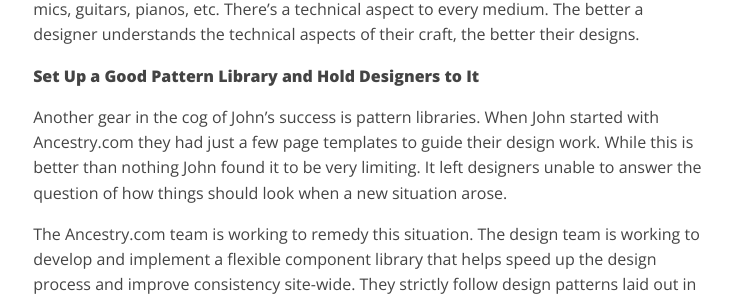
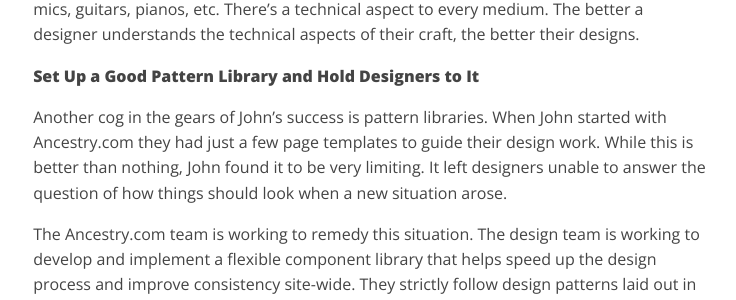
Before and after one commit to tomdeforest/tomdeforest.github.io, a Jekyll site: the page built from _posts/2014-08-19-john-dilworth.md, in a window 1280 px wide and 900 px high, scrolled down 779 px. Shown: the part 154-454 px from the top of the window, without its empty margins (356-1092 px from the left). Built offline with Jekyll 4.4.1, drawn with Linux system fonts in a browser that asks for light colours.

Commit message:
of cogs and gears

```diff
--- a/_posts/2014-08-19-john-dilworth.md
+++ b/_posts/2014-08-19-john-dilworth.md
@@ -21,7 +21,7 @@ hero-background-class: ancestry
 	<p>Some argue that designers don&rsquo;t need to know how to code. John&rsquo;s response to this argument is, &ldquo;It doesn&rsquo;t hurt. And it helps a lot.&rdquo; </p>
 	<p>I agree. The more we know how the web works, the better we can design for it. A painter knows paint. A sculptor knows clay or marble. Musicians understand acoustics, feedback, mics, guitars, pianos, etc. There&rsquo;s a technical aspect to every medium. The better a designer understands the technical aspects of their craft, the better their designs.</p>
 	<p><strong>Set Up a Good Pattern Library and Hold Designers to It</strong></p>
-	<p>Another gear in the cog of John&rsquo;s success is pattern libraries. When John started with Ancestry.com they had just a few page templates to guide their design work. While this is better than nothing John found it to be very limiting. It left designers unable to answer the question of how things should look when a new situation arose.</p>
+	<p>Another cog in the gears of John&rsquo;s success is pattern libraries. When John started with Ancestry.com they had just a few page templates to guide their design work. While this is better than nothing, John found it to be very limiting. It left designers unable to answer the question of how things should look when a new situation arose.</p>
 	<p>The Ancestry.com team is working to remedy this situation. The design team is working to develop and implement a flexible component library that helps speed up the design process and improve consistency site-wide. They strictly follow design patterns laid out in a central library. These patterns are built around components instead of page templates. The components are designed to work in every situation they could be used. If a designer presents work that alters a defined pattern, they are required to change their design or to submit changes to the pattern library. If they submit changes to the pattern, they must be viable everywhere that component is used. Through this rigor, Ancestry.com is able to maintain a high level of clarity and consistency.</p>
 	<p><strong>Speak the Language of Business</strong></p>
 	<p>John starts every new effort by carefully defining the objectives for the project with the stakeholders. What are the goals? Why are we doing this? How will it benefit us or our customers? John aligns the design and discovery activities with these clearly defined objectives.</p>
```
